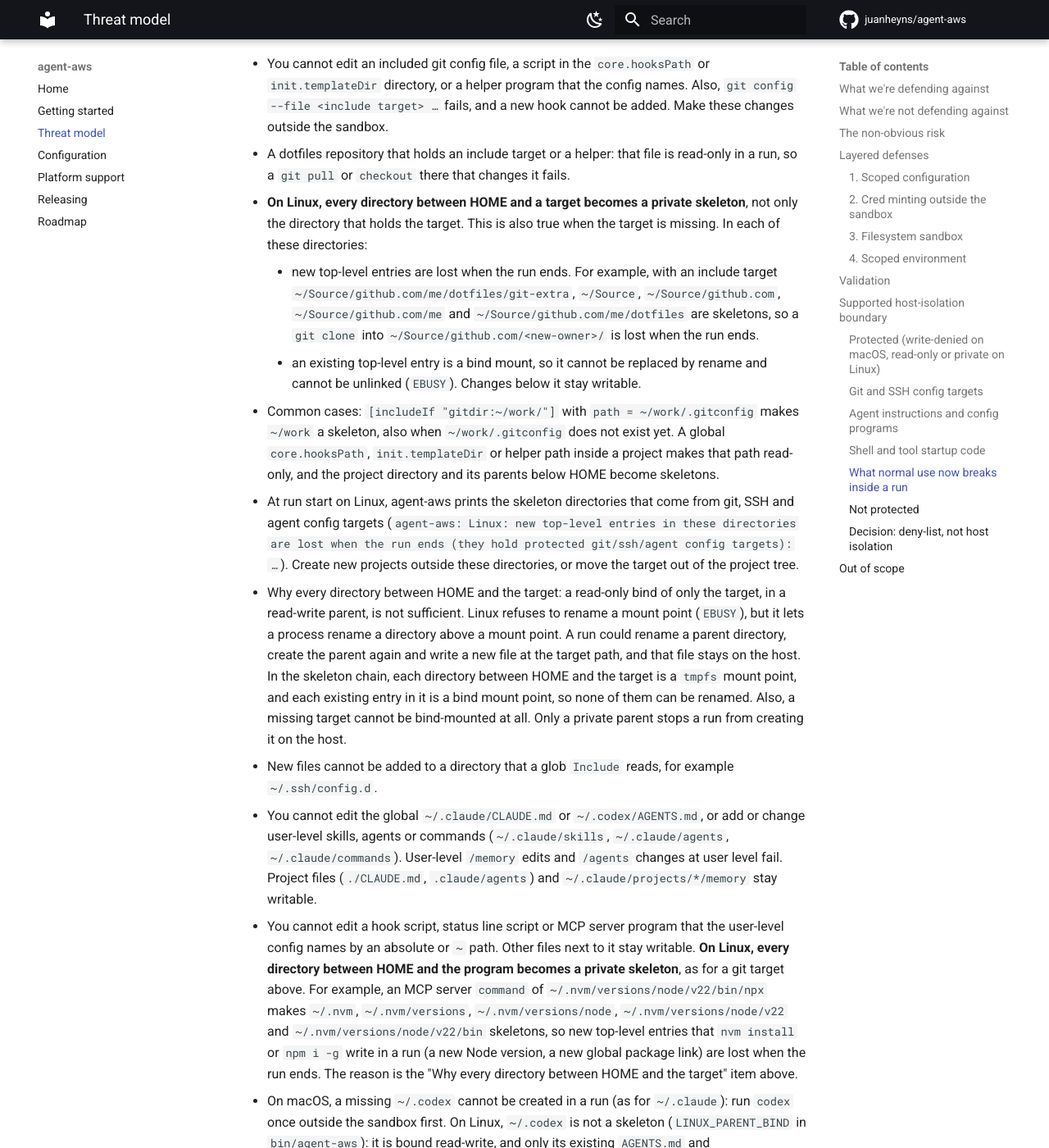
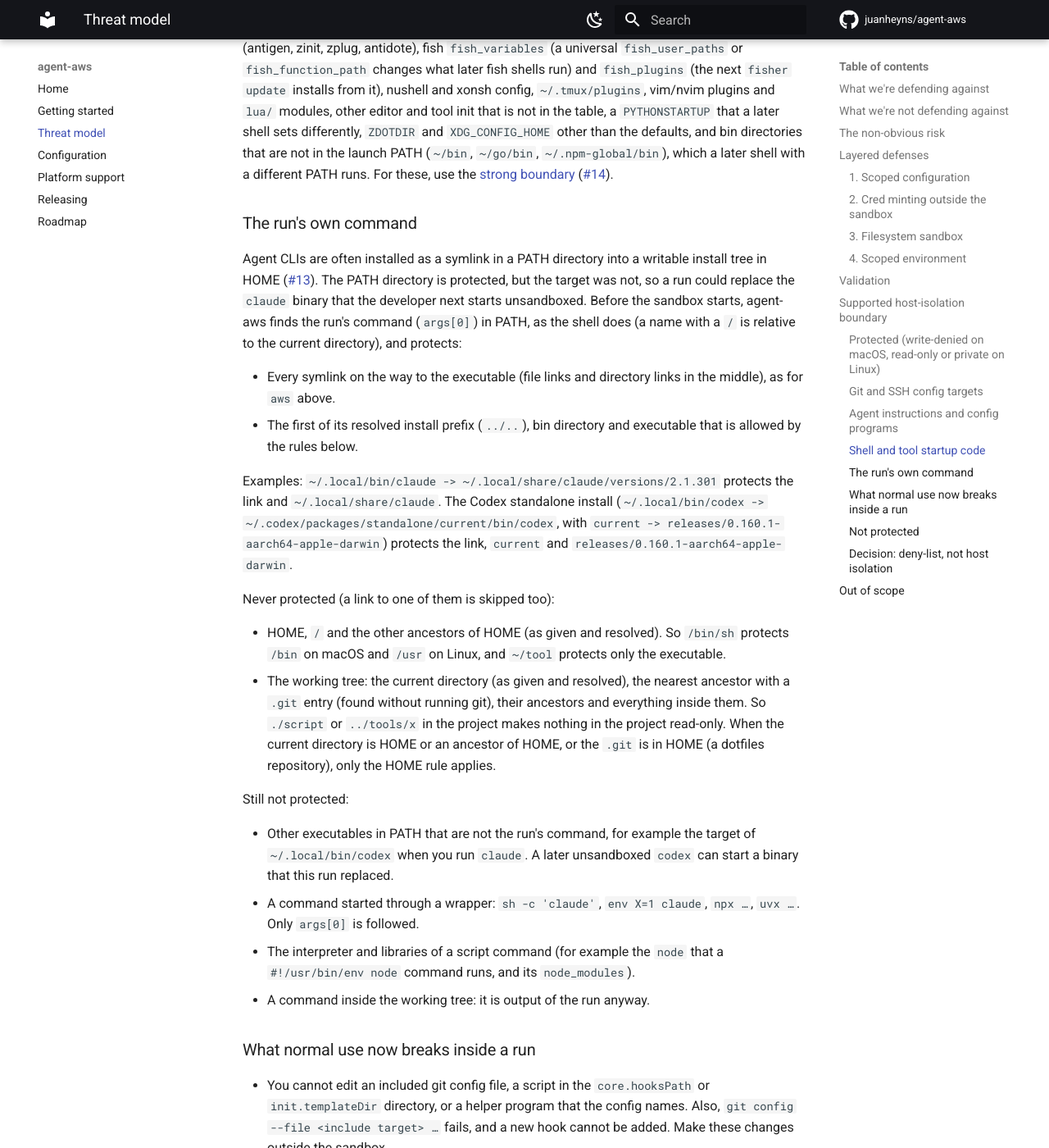
Before and after one commit to juanheyns/agent-aws, an MkDocs documentation site: the page built from docs/threat-model.md, in a window 1280 px wide and 1400 px high, scrolled down 9490 px. Shown: the whole window at 82% size. Built offline with MkDocs 1.6.1 and Material for MkDocs 9.7.7, drawn with Linux system fonts in a browser that asks for light colours; comment, search, counter and statistics services are not loaded; some of the changed text lies outside the part shown.

Commit message:
Protect PATH symlink chains and the run's own command (#23, #13)
#23: protect every symlink on the PATH chain of agent-aws, python3 and aws
(file and directory links; resolved parent and HOME-lexical form), not
only the first and last path. HOME and its ancestors, and links whose
target is one, are skipped; more than 40 links fail closed. The links
are not resolved again, so a /tmp link does not protect /private/tmp.

#13: protect the install location of the run's own command
(command_paths()): its chain links and its prefix, bin dir or executable,
never HOME, / or an ancestor of HOME, and nothing in, above or equal to
the working tree (cwd and the nearest .git ancestor below HOME).

Linux: a LINUX_PARENT_BIND directory (~/.codex) stays a read-write bind
when a deeper protected path is below an existing real-directory child;
that child (~/.codex/packages) becomes a private skeleton mount point, so
codex can still replace config.toml by rename.

```diff
--- a/docs/threat-model.md
+++ b/docs/threat-model.md
@@ -77,7 +77,15 @@
 `aws`, or non-Python files) are not. HOME is compared both as given and
 resolved. The agent-aws interpreter's own prefix (`sys.prefix`, `sys.base_prefix`) is protected
 without this HOME rule: if that prefix is HOME's parent, HOME stays
-write-denied (fail-safe).
+write-denied (fail-safe). Every symlink on the chain from the `agent-aws`,
+`aws` and `python3` PATH entries to their targets is protected too, also directory
+links in the middle (for example `current -> releases/1`), so a run cannot
+repoint a link in a writable directory (`<PATH>/aws -> ~/link -> …`) to its
+own file ([#23](https://github.com/juanheyns/agent-aws/issues/23)). The link
+itself is protected, not its directory and not its target (a `/tmp` link
+does not protect `/private/tmp`). Links that are HOME or an ancestor of HOME,
+or whose target is, are skipped (for example `/var -> private/var` on macOS,
+or a symlinked HOME). More than 40 links on one path fail closed.
 The developer still supplies a trusted initial PATH and installation; this
 is not a scan of pre-existing executables for malicious content.
 
@@ -239,6 +247,9 @@
   installation prefixes, the interpreter paths of a Python `aws` script
   (including the venv of a venv interpreter), and
   each Homebrew prefix except `var/`.
+- The install location of the run's own command (`agent-aws run -- claude`):
+  the symlinks on its PATH chain and its install prefix. See
+  [the run's own command](#the-runs-own-command).
 - For each path: its resolved symlink target. On macOS every ancestor is also
   protected against rename.
 
@@ -417,6 +428,51 @@
 [strong boundary](#supported-host-isolation-boundary)
 ([#14](https://github.com/juanheyns/agent-aws/issues/14)).
 
+### The run's own command
+
+Agent CLIs are often installed as a symlink in a PATH directory into a
+writable install tree in HOME
+([#13](https://github.com/juanheyns/agent-aws/issues/13)). The PATH
+directory is protected, but the target was not, so a run could replace the
+`claude` binary that the developer next starts unsandboxed. Before the
+sandbox starts, agent-aws finds the run's command (`args[0]`) in PATH, as the
+shell does (a name with a `/` is relative to the current directory), and
+protects:
+
+- Every symlink on the way to the executable (file links and directory links
+  in the middle), as for `aws` above.
+- The first of its resolved install prefix (`../..`), bin directory and
+  executable that is allowed by the rules below.
+
+Examples: `~/.local/bin/claude -> ~/.local/share/claude/versions/2.1.301`
+protects the link and `~/.local/share/claude`. The Codex standalone install
+(`~/.local/bin/codex -> ~/.codex/packages/standalone/current/bin/codex`, with
+`current -> releases/0.160.1-aarch64-apple-darwin`) protects the link,
+`current` and `releases/0.160.1-aarch64-apple-darwin`.
+
+Never protected (a link to one of them is skipped too):
+
+- HOME, `/` and the other ancestors of HOME (as given and resolved). So
+  `/bin/sh` protects `/bin` on macOS and `/usr` on Linux, and `~/tool`
+  protects only the executable.
+- The working tree: the current directory (as given and resolved), the
+  nearest ancestor with a `.git` entry (found without running git), their
+  ancestors and everything inside them. So `./script` or `../tools/x` in the
+  project makes nothing in the project read-only. When the current directory
+  is HOME or an ancestor of HOME, or the `.git` is in HOME (a dotfiles
+  repository), only the HOME rule applies.
+
+Still not protected:
+
+- Other executables in PATH that are not the run's command, for example the
+  target of `~/.local/bin/codex` when you run `claude`. A later unsandboxed
+  `codex` can start a binary that this run replaced.
+- A command started through a wrapper: `sh -c 'claude'`, `env X=1 claude`,
+  `npx …`, `uvx …`. Only `args[0]` is followed.
+- The interpreter and libraries of a script command (for example the `node`
+  that a `#!/usr/bin/env node` command runs, and its `node_modules`).
+- A command inside the working tree: it is output of the run anyway.
+
 ### What normal use now breaks inside a run
 
 - You cannot edit an included git config file, a script in the
@@ -445,7 +501,7 @@
 - At run start on Linux, agent-aws prints the skeleton directories that come
   from git, SSH and agent config targets (`agent-aws: Linux: new top-level
   entries in these directories are lost when the run ends (they hold protected
-  git/ssh/agent config targets): …`). Create new projects outside these directories, or move the
+  git/ssh/agent config, $PYTHONSTARTUP or the run's command): …`). Create new projects outside these directories, or move the
   target out of the project tree.
 - Why every directory between HOME and the target: a read-only bind of only
   the target, in a read-write parent, is not sufficient. Linux refuses to
@@ -483,9 +539,14 @@
   `~/.codex` and each existing instruction file are mount points (`EBUSY`).
   The cost: on Linux, a missing `~/.codex/AGENTS.md` or
   `~/.codex/AGENTS.override.md` can be created in a run and stays on the host
-  (macOS denies it). If a config target is below `~/.codex` (for example a
-  `notify` program in `~/.codex/bin`), `~/.codex` stays a skeleton, so a
-  missing program there cannot be created. **The parent bind is used only when
+  (macOS denies it). If a config target is a missing direct child of
+  `~/.codex`, or is below a direct child that is missing or a symlink (for
+  example a `notify` program in a missing `~/.codex/bin`), `~/.codex` stays a
+  skeleton, so a missing program there cannot be created. If that direct
+  child is an existing real directory (the Codex install in
+  `~/.codex/packages`, or an existing `~/.codex/bin`), `~/.codex` stays a
+  read-write bind and only that child becomes a private skeleton (a mount
+  point, so it cannot be renamed). **The parent bind is used only when
   no protected child is a symlink.** If `~/.codex/AGENTS.md` or
   `AGENTS.override.md` is a symlink (existing or dangling, for example into a
   dotfiles repo with GNU stow), `~/.codex` stays a skeleton on Linux and the
@@ -496,6 +557,26 @@
   would fail to start, or `rm` plus a new file would persist on the host.
   This was not tested with the real
   Codex ([#8](https://github.com/juanheyns/agent-aws/issues/8)).
+- The run's own command is read-only in a run
+  ([#13](https://github.com/juanheyns/agent-aws/issues/13)): **auto-update
+  of `claude` or `codex` inside a run fails** (it writes a new version to
+  `~/.local/share/claude/versions` or `~/.codex/packages/standalone` and
+  repoints the link). Update them outside the sandbox. On macOS a new
+  `releases/<version>` directory can still be created next to the protected
+  one, but `current` cannot be repointed. `npm i -g`, `pip install` or
+  `brew upgrade` of the run's command in a run also fail when they write into
+  its install prefix.
+- **On Linux, every directory between HOME and the run's command or a
+  protected PATH chain link becomes a private skeleton**, as for a git target
+  above: for `claude`, `~/.local/share` (new top-level entries in it are lost
+  when the run ends; existing entries cannot be renamed); for `codex`,
+  `~/.codex/packages`, `~/.codex/packages/standalone` and
+  `~/.codex/packages/standalone/releases` (`~/.codex` itself stays a
+  read-write bind, see above). The note at run start lists them for the run's
+  command; it does not list the skeletons of an `aws`/`python3` chain link
+  (for example `~/d` for `~/d/link`). On Linux a protected directory link is
+  mounted read-only from its target, so its target directory is read-only in
+  the run too (on macOS only the link is protected).
 - You cannot edit fish `config.fish`, `conf.d`, `functions` or `completions`;
   `fisher install`/`update` and `funcsave` fail. `set -U` works on both
   platforms: on Linux, `~/.config/fish` is bound read-write (like `~/.codex`)
@@ -545,7 +626,7 @@
 
 | Class | Example that stays writable | Issue |
 |---|---|---|
-| Install targets of symlinked PATH executables | `~/.local/share/claude/versions/*` behind `~/.local/bin/claude` | [#13](https://github.com/juanheyns/agent-aws/issues/13) |
+| Install targets of PATH executables that are not the run's command, commands started through a wrapper, interpreters of script commands | the `codex` install when you run `claude`; `sh -c 'claude'`, `env X=1 claude`, `npx`; the `node` and `node_modules` of a Node CLI | [#FOLLOWUP](https://github.com/juanheyns/agent-aws/issues/FOLLOWUP) (the run's own command is protected since [#13](https://github.com/juanheyns/agent-aws/issues/13); see [the run's own command](#the-runs-own-command)) |
 | Git/SSH commands that are shell strings, and config that agent-aws does not parse | `!sh -c '…'` aliases, `ProxyCommand sh -c …`, a relative `core.hooksPath`, system git config, `/etc/ssh/ssh_config`, ssh `${VAR}` paths | [#6](https://github.com/juanheyns/agent-aws/issues/6) (decision: not resolvable in general; see [git and SSH config targets](#git-and-ssh-config-targets)) |
 | Repository-local configuration | `.git/config` (`core.fsmonitor`), `.git/hooks`, project `.claude/settings.json`, `.envrc` | [#7](https://github.com/juanheyns/agent-aws/issues/7) |
 | Agent config that the agent writes itself | `~/.claude.json` itself (a new `mcpServers` entry), `~/.claude/plugins/**`, `~/.codex/config.toml` itself (a new `mcp_servers` or `notify`), files that `~/.claude/CLAUDE.md` imports with `@path`, interpreter-prefixed hook commands, other agents (not surveyed); project config is [#7](https://github.com/juanheyns/agent-aws/issues/7) | [#8](https://github.com/juanheyns/agent-aws/issues/8) (needs a test with the real agents; see [agent instructions and config programs](#agent-instructions-and-config-programs)) |
```
Also changed, not shown: docs/platform-support.md (+13 -2 lines), 3 other files.
